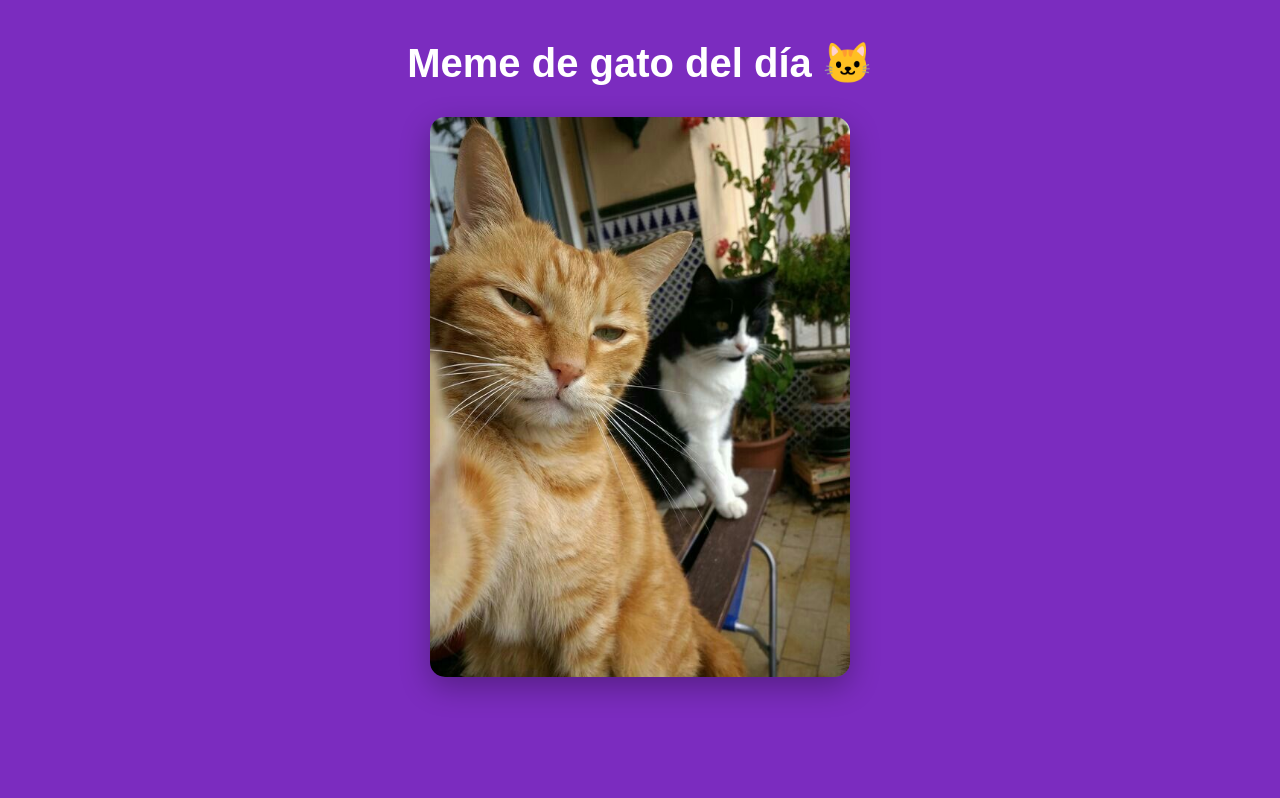
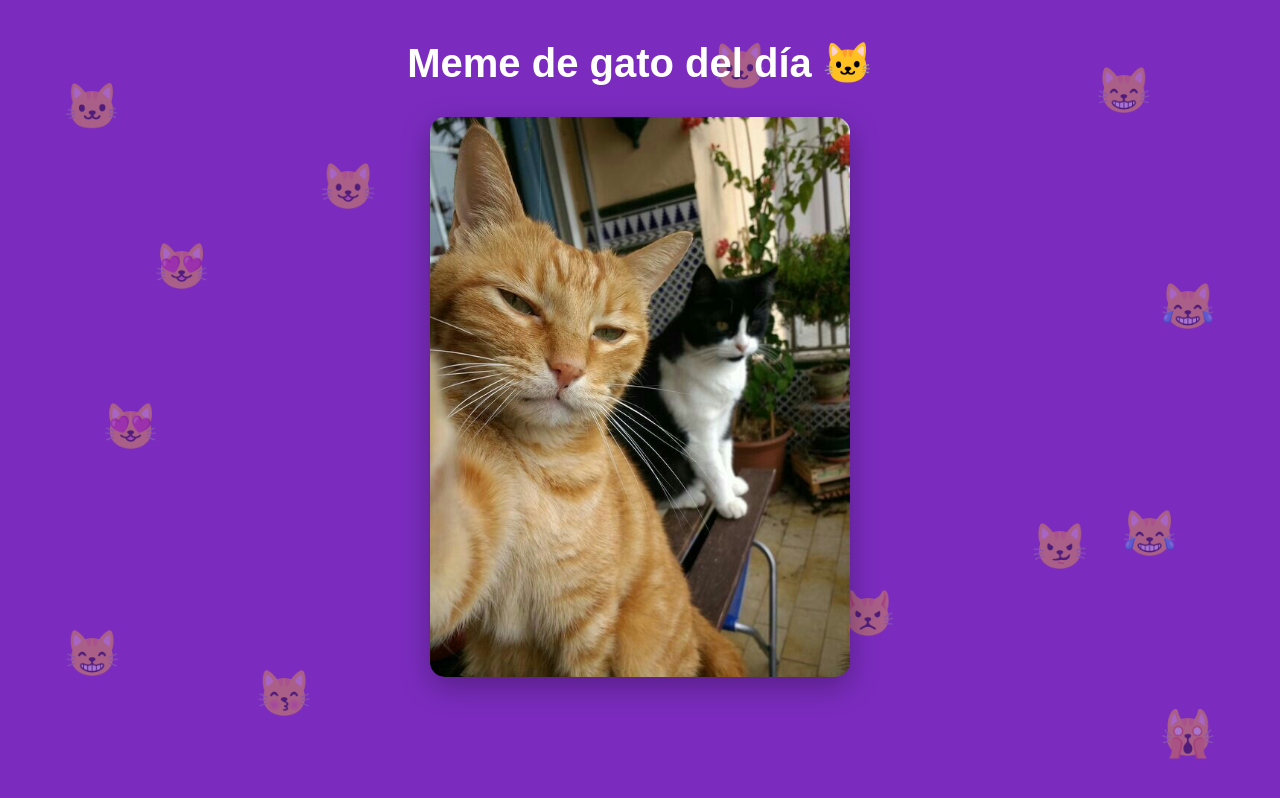
Before and after one commit to josetomasqueirolo/mi-pagina, a plain HTML site: page index.html in a window 1280 px wide. Drawn offline with Linux system fonts and the light colour scheme.

Commit message:
mejorar fondo

```diff
--- a/index.html
+++ b/index.html
@@ -11,6 +11,24 @@
 
 <body>
 
+    <div class="gatos-fondo">
+        <span>🐱</span>
+        <span>😺</span>
+        <span>😸</span>
+        <span>😹</span>
+        <span>😻</span>
+        <span>😼</span>
+        <span>😽</span>
+        <span>🙀</span>
+        <span>😿</span>
+        <span>😾</span>
+        <span>🐱</span>
+        <span>😸</span>
+        <span>😻</span>
+        <span>😹</span>
+        <span>🐱</span>
+    </div>
+
     <h1>Meme de gato del día 🐱</h1>
 
     <img src="foto.jpg" alt="Meme de gato del día">
--- a/styles.css
+++ b/styles.css
@@ -8,6 +8,8 @@ body {
 
     background-color: #7b2cbf;
     font-family: Arial, sans-serif;
+
+    overflow: hidden;
 }
 
 h1 {
@@ -16,6 +18,9 @@ h1 {
     margin-top: 40px;
     margin-bottom: 30px;
     font-size: 40px;
+
+    position: relative;
+    z-index: 2;
 }
 
 img {
@@ -25,4 +30,98 @@ img {
 
     border-radius: 15px;
     box-shadow: 0 10px 30px rgba(0, 0, 0, 0.3);
+
+    position: relative;
+    z-index: 2;
 }
+
+.gatos-fondo {
+    position: fixed;
+    inset: 0;
+
+    pointer-events: none;
+    z-index: 1;
+}
+
+.gatos-fondo span {
+    position: absolute;
+    font-size: 45px;
+    opacity: 0.35;
+}
+
+/* Posiciones de los gatos */
+
+.gatos-fondo span:nth-child(1) {
+    top: 10%;
+    left: 5%;
+}
+
+.gatos-fondo span:nth-child(2) {
+    top: 20%;
+    left: 25%;
+}
+
+.gatos-fondo span:nth-child(3) {
+    top: 8%;
+    right: 10%;
+}
+
+.gatos-fondo span:nth-child(4) {
+    top: 35%;
+    right: 5%;
+}
+
+.gatos-fondo span:nth-child(5) {
+    top: 50%;
+    left: 8%;
+}
+
+.gatos-fondo span:nth-child(6) {
+    top: 65%;
+    right: 15%;
+}
+
+.gatos-fondo span:nth-child(7) {
+    bottom: 10%;
+    left: 20%;
+}
+
+.gatos-fondo span:nth-child(8) {
+    bottom: 5%;
+    right: 5%;
+}
+
+.gatos-fondo span:nth-child(9) {
+    top: 45%;
+    left: 35%;
+}
+
+.gatos-fondo span:nth-child(10) {
+    bottom: 20%;
+    right: 30%;
+}
+
+.gatos-fondo span:nth-child(11) {
+    top: 15%;
+    left: 45%;
+}
+
+.gatos-fondo span:nth-child(12) {
+    bottom: 15%;
+    left: 5%;
+}
+
+.gatos-fondo span:nth-child(13) {
+    top: 30%;
+    left: 12%;
+}
+
+.gatos-fondo span:nth-child(14) {
+    bottom: 30%;
+    right: 8%;
+}
+
+.gatos-fondo span:nth-child(15) {
+    top: 5%;
+    right: 40%;
+}
```
